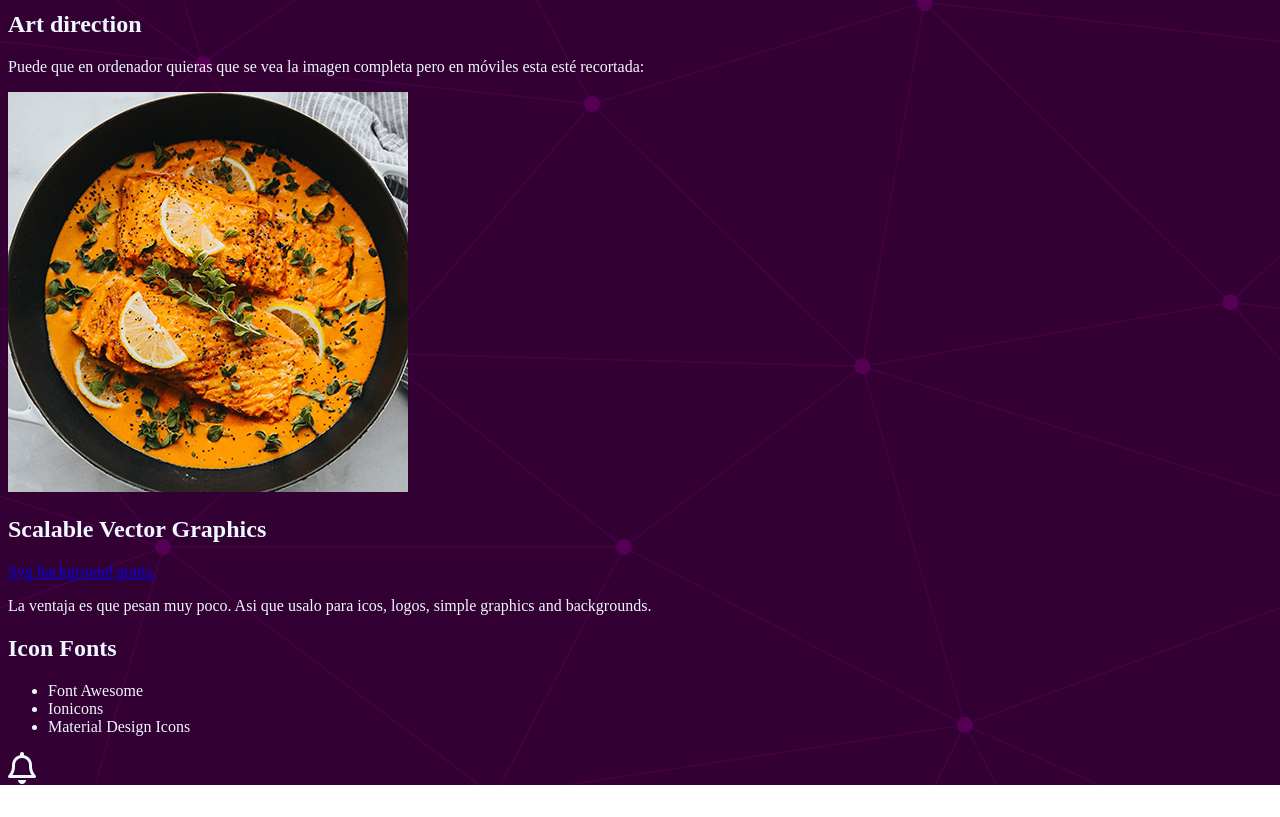
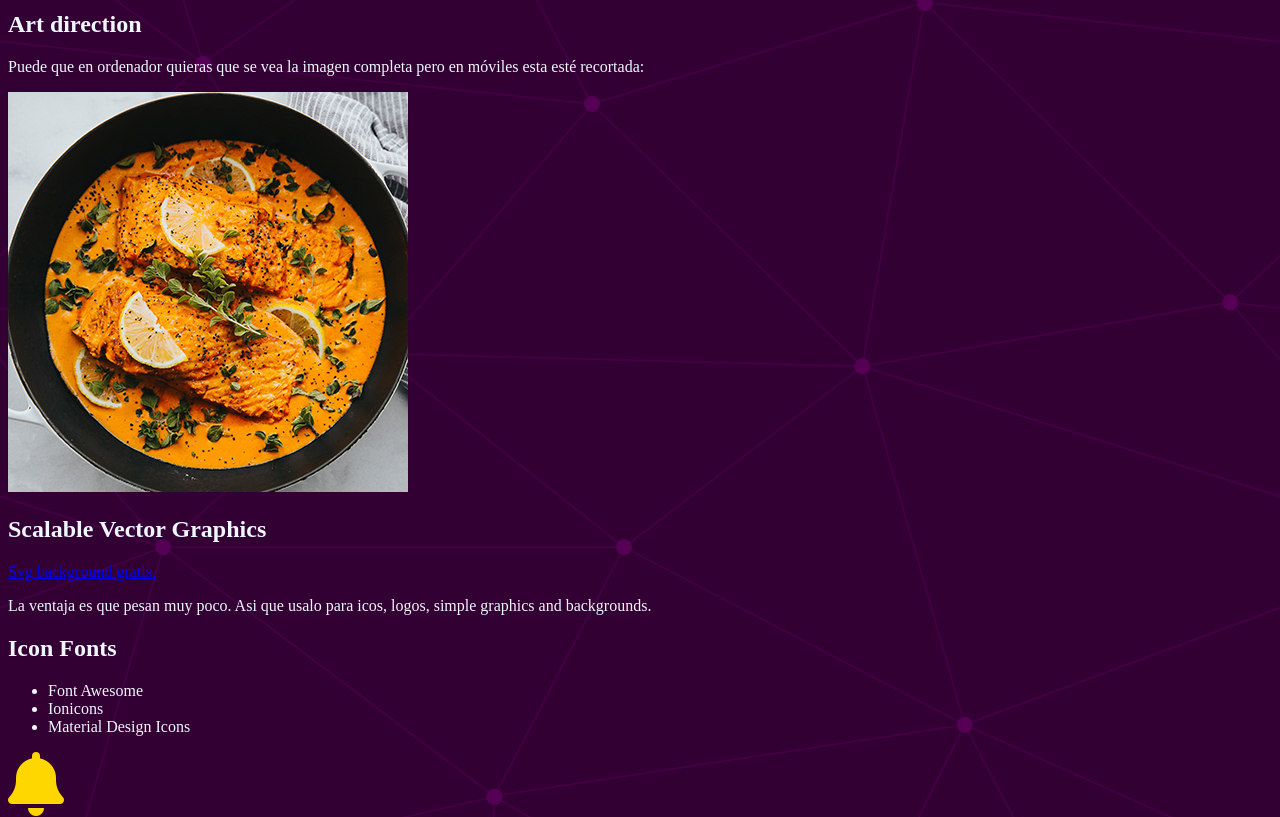
Before and after one commit to kevinsoliz/CSSwithMosh, a plain HTML site: page IMAGES/1_Images.html in a window 1280 px wide. Shown: the part 3904-4721 px from the top of the page. Before the commit the page ends 4689 px from the top, so only its background shows below. Drawn offline with Linux system fonts and the light colour scheme.

Commit message:
Icons: puedes usar un span como padre, puedes cambiar la i por span si quieres

```diff
--- a/IMAGES/1_Images.html
+++ b/IMAGES/1_Images.html
@@ -192,7 +192,9 @@
         <li>Ionicons</li>
         <li>Material Design Icons</li>
       </ul>
-      <i class="fa-sharp fa-regular fa-bell fa-2x"></i>
+      <span class="icon"
+        ><i class="fa-solid fa-regular fa-bell fa-2x"></i
+      ></span>
     </section>
   </body>
 </html>
--- a/IMAGES/css/1_Images.css
+++ b/IMAGES/css/1_Images.css
@@ -73,3 +73,9 @@ body {
 .webP {
   border-radius: 1rem;
 }
+
+
+.icon {
+  font-size: 2rem;
+  color: gold;
+}
```
